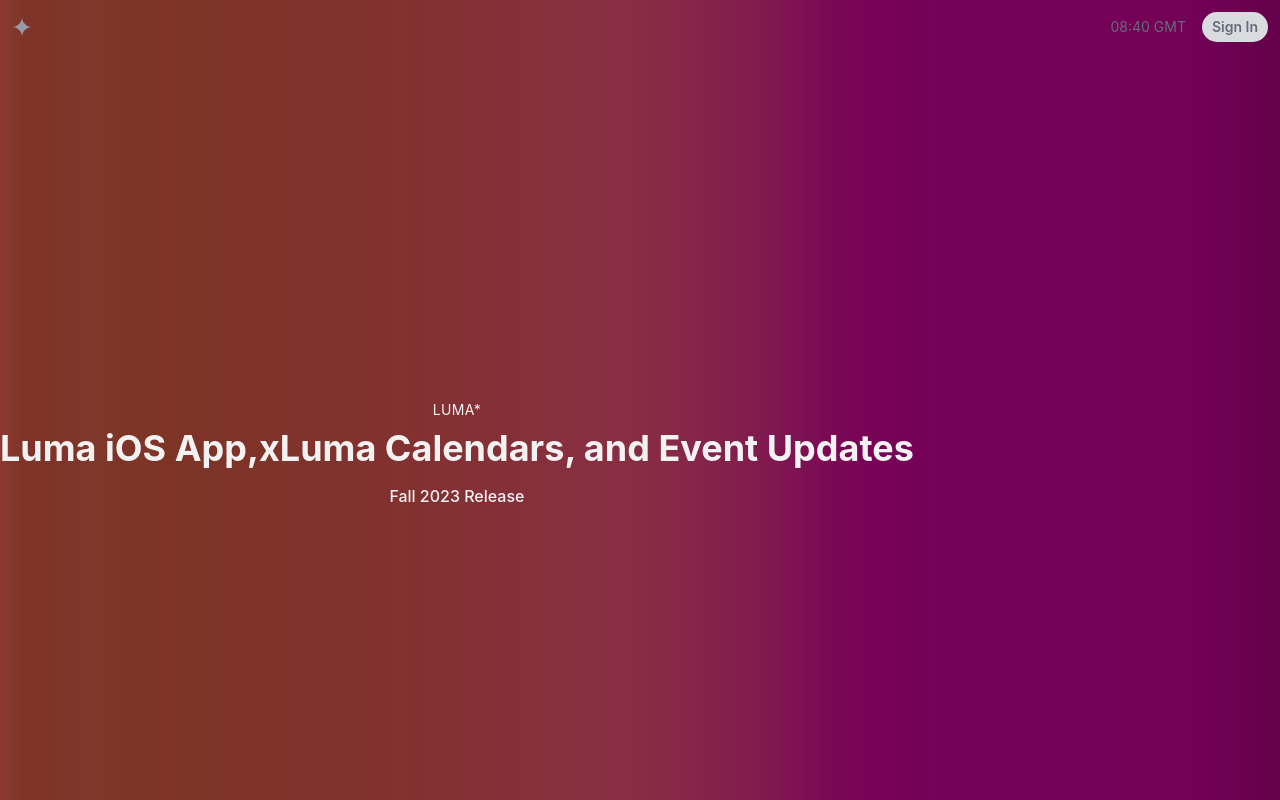
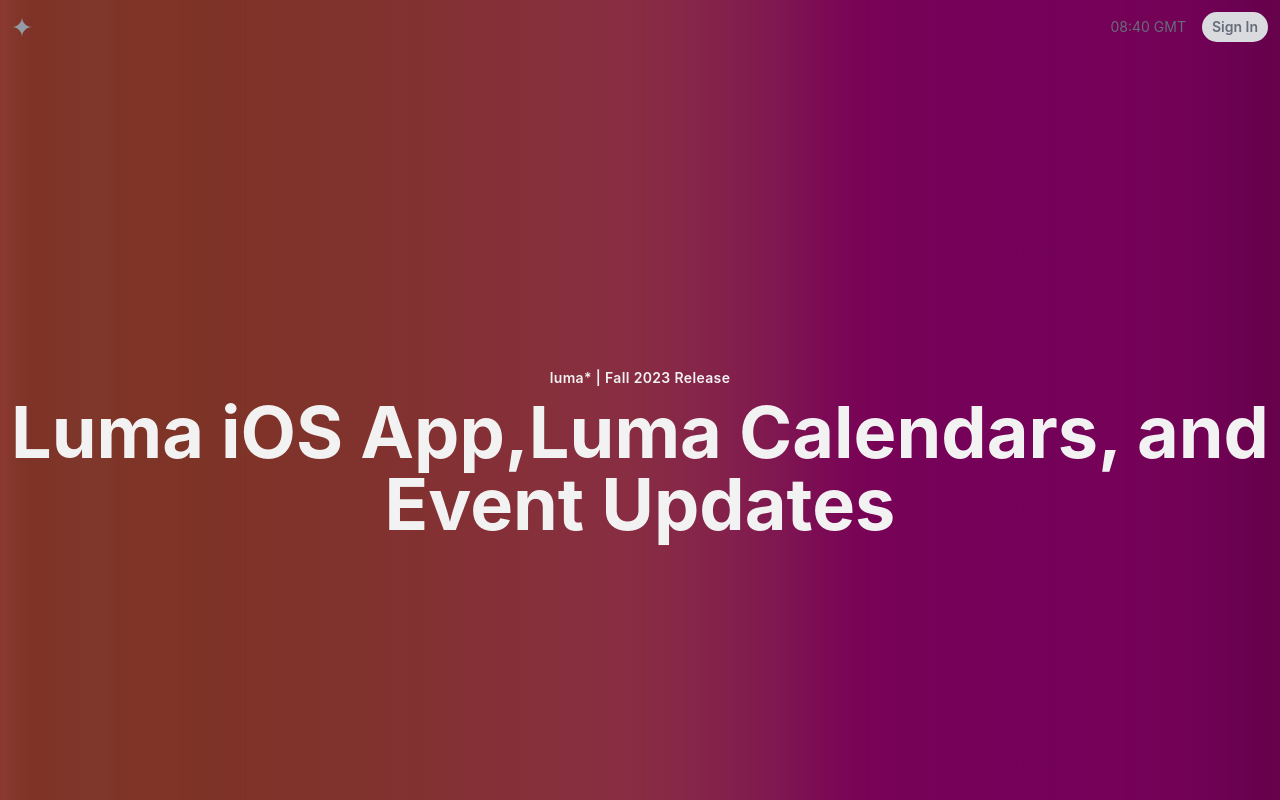
Before and after one commit to Ben-Genius/lumvent, a Next.js app: page /release in a window 1280 px wide. Shown: the top 800 px of the page. Built offline with nearby package versions, Linux system fonts and the light colour scheme.

Commit message:
initial commit

```diff
--- a/app/release/hero.tsx
+++ b/app/release/hero.tsx
@@ -2,13 +2,12 @@
 
 const Hero = () => {
   return (
-      <div className=" h-screen flex justify-start items-center  gradient">
-          <div className="text-center text-white">
-              <p className="text-sm font-Eu exercitation nostrud aute deserunt fugiat ad ullamco.semibold uppercase tracking-wide">luma*</p>
-              <h1 className="text-4xl font-bold mt-2">
-                  Luma iOS App,xLuma Calendars, and Event Updates
+      <div className=" h-screen flex justify-start items-center">
+          <div className="text-center text-white max-w-5xl xl:max-w-7xl mx-auto">
+              <p className="text-sm font-semibold tracking-wide">luma* | Fall 2023 Release</p>
+              <h1 className="text-4xl md:text-7xl font-bold mt-2 ">
+                  Luma iOS App,Luma Calendars, and Event Updates
               </h1>
-              <p className="text-base font-medium mt-4">Fall 2023 Release</p>
           </div>
       </div>
   )
```
